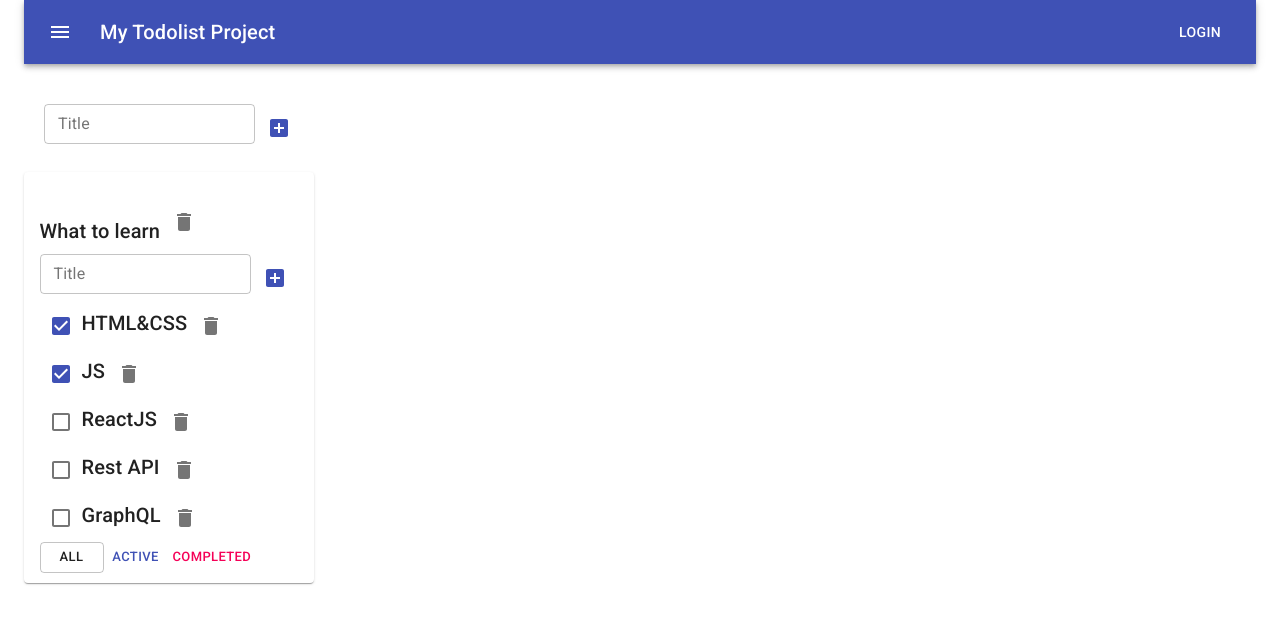
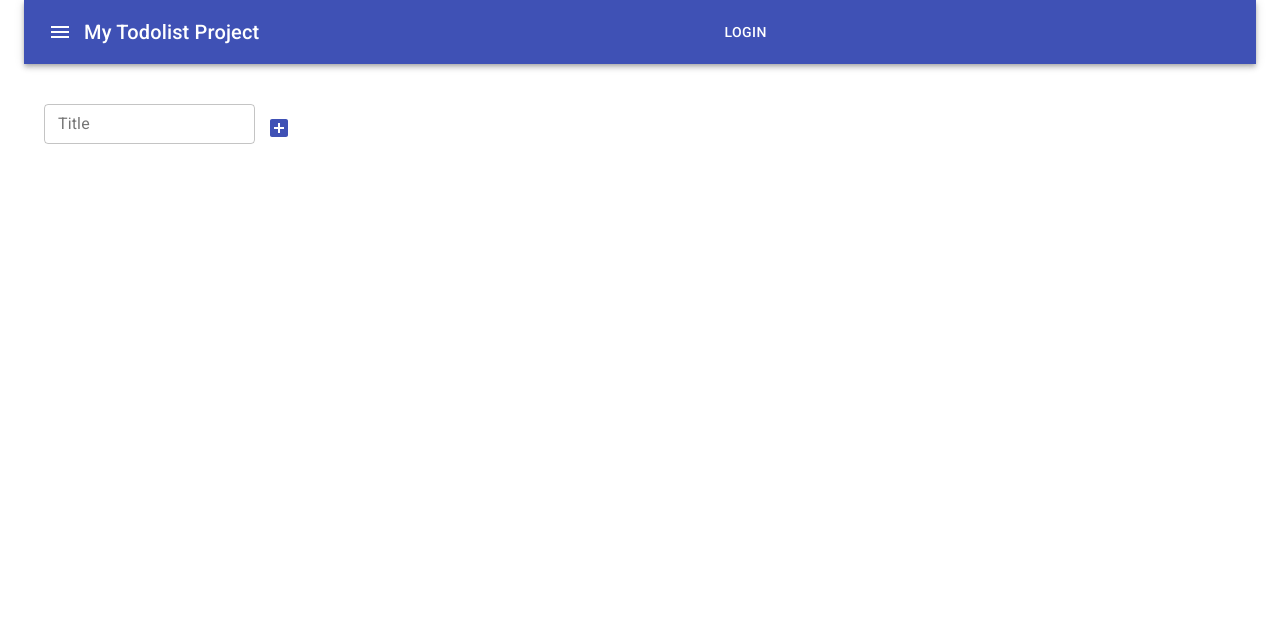
Before and after one commit to Kysapka/Todolist, a React (Create React App) app: page / in a window 1280 px wide. Shown: the top 624 px of the page. Built offline with nearby package versions, Linux system fonts and the light colour scheme.

Commit message:
Redux migration and more bugs fixed

```diff
--- a/package.json
+++ b/package.json
@@ -13,6 +13,8 @@
     "@types/node": "^12.0.0",
     "@types/react": "^17.0.0",
     "@types/react-dom": "^17.0.0",
+    "@types/react-redux": "^7.1.18",
+    "@types/redux": "^3.6.0",
     "@types/uuid": "^8.3.1",
     "gh-pages": "^3.2.3",
     "react": "^17.0.2",
--- a/src/App.tsx
+++ b/src/App.tsx
@@ -1,146 +1,47 @@
-import React, {useState} from 'react';
+import React from 'react';
 import './App.css';
 import {Todolist} from './Todolist';
 import {v1} from 'uuid';
 import {AddItemForm} from "./components/AddItemForm";
 
-
-import {createStyles, makeStyles, Theme} from '@material-ui/core/styles';
 import AppBar from '@material-ui/core/AppBar';
 import Toolbar from '@material-ui/core/Toolbar';
 import Typography from '@material-ui/core/Typography';
 import Button from '@material-ui/core/Button';
 import IconButton from '@material-ui/core/IconButton';
 import MenuIcon from '@material-ui/icons/Menu';
-import {Box, Container, Grid, Paper} from "@material-ui/core";
+import {Container, Grid, Paper} from "@material-ui/core";
 import {AppState} from "./redux/Store";
+import {addTodoListAC, removeTodoListAC} from "./reducers/TodolistReducer";
+import {addEmptyTaskListAC, removeEmptyTaskListAC} from "./reducers/TasksReducer";
 
-export type FilterValuesType = "all" | "active" | "completed";
-
-function App() {
+const App = () => {
 
     const rootState = AppState.getState()
-    console.log(rootState)
-
-    const useStyles = makeStyles((theme: Theme) =>
-        createStyles({
-            root: {
-                flexGrow: 1,
-            },
-            menuButton: {
-                marginRight: theme.spacing(2),
-            },
-            title: {
-                flexGrow: 1,
-            },
-        }),
-    );
-    const classes = useStyles();
-
-    // const todolistID_1 = v1()
-    // const todolistID_2 = v1()
-    //
-    // type todoListsType = Array<{ id: string, title: string, filter: FilterValuesType }>
-
-
-    // let initTodoListState: todoListsType = JSON.parse(localStorage.getItem('TDL')!)
-    // let initTasksState: tasksType = JSON.parse(localStorage.getItem('TSK')!)
-
-    // const [todoLists, setTodoLists] = useState<todoListsType>(
-    //     initTodoListState ? initTodoListState : []
-    //     //     [
-    //     //     {id: todolistID_1, title: "What to learn", filter: "all"},
-    //     //     {id: todolistID_2, title: "What to bye", filter: "all"}
-    //     // ]
-    // )
-
-    // type tasksType = {
-    //     [todolistID: string]: Array<{ id: string, title: string, isDone: boolean }>
-    // }
-
-
-    // const [tasks, setTasks] = useState<tasksType>(
-    //     initTasksState ? initTasksState : {}
-    //         {
-    //         [todolistID_1]: [
-    //             {id: v1(), title: "HTML&CSS", isDone: true},
-    //             {id: v1(), title: "JS", isDone: true},
-    //             {id: v1(), title: "ReactJS", isDone: false},
-    //             {id: v1(), title: "Rest API", isDone: false},
-    //             {id: v1(), title: "GraphQL", isDone: false},
-    //         ],
-    //         [todolistID_2]: [
-    //             {id: v1(), title: "Fish", isDone: true},
-    //             {id: v1(), title: "Meet", isDone: false},
-    //             {id: v1(), title: "Books", isDone: false},
-    //             {id: v1(), title: "Milk", isDone: true},
-    //             {id: v1(), title: "Water", isDone: false},
-    //         ],
-    //     }
-    // )
-
-    function changeFilter(todolistID: string, value: FilterValuesType) {
-        // setTodoLists(todoLists.map(tl => tl.id === todolistID ? {...tl, filter: value} : tl))
-    }
-
-    function addTask(todolistID: string, title: string) {
-        // let newTask = {...tasks, [todolistID]: [...tasks[todolistID], {id: v1(), title, isDone: false}]}
-        // setTasks(newTask)
-        // localStorage.removeItem('TSK')
-        // localStorage.setItem('TSK', JSON.stringify(newTask))
-    }
-    // function removeTask(todolistID: string, id: string) {
-    //     let updatedTasks = {...tasks, [todolistID]: tasks[todolistID].filter(ts => ts.id !== id)}
-    //     setTasks({...updatedTasks})
-    //     localStorage.removeItem('TSK')
-    //     localStorage.setItem('TSK', JSON.stringify(updatedTasks))
-    // }
-
-    function changeStatus(todolistID: string, taskId: string, isDone: boolean) {
-        // setTasks({...tasks, [todolistID]: tasks[todolistID].map(ts => ts.id === taskId ? {...ts, isDone} : ts)})
-        // //Дописать синх. с localstorage
-    }
+    const dispatch = AppState.dispatch
 
     const addTodoList = (title: string) => {
-        // const todolistID = v1()
-        // let newTodoList: todoListsType = [{id: todolistID, title, filter: "all"}, ...todoLists]
-        // setTodoLists(newTodoList)
-        // setTasks({...tasks, [todolistID]: []})
-        // localStorage.removeItem('TDL')
-        // localStorage.setItem('TDL', JSON.stringify(newTodoList))
+        let newID = v1()
+        dispatch(addTodoListAC(title, newID))
+        dispatch(addEmptyTaskListAC(newID))
     }
     const deleteTodoList = (todolistID: string) => {
-        // let updatedTodoList = [...todoLists.filter(tl => tl.id !== todolistID)]
-        // setTodoLists(updatedTodoList)
-        // delete tasks[todolistID]
-        // setTasks({...tasks})
-        // localStorage.removeItem(`TDL`)
-        // localStorage.setItem('TDL', JSON.stringify(updatedTodoList))
-        // localStorage.removeItem('TSK')
-        // localStorage.setItem('TSK', JSON.stringify({...tasks}))
+        dispatch(removeTodoListAC(todolistID))
+        dispatch(removeEmptyTaskListAC(todolistID))
     }
-    const changeTodoListTitle = (todolistID: string, title: string) => {
-        // setTodoLists(todoLists.map(tl => tl.id === todolistID ? {...tl, title} : tl))
-    }
-    const changeTaskTitle = (todolistID: string, taskID: string, title: string) => {
-        // setTasks({...tasks, [todolistID]: tasks[todolistID].map(ts => ts.id === taskID ? {...ts, title} : ts)})
-    }
-
-
-
 
     return (
         <div>
             <Container fixed>
                 <AppBar position="static" style={{marginBottom: 20}}>
                     <Toolbar>
-                        <IconButton edge="start" className={classes.menuButton} color="inherit" aria-label="menu">
+                        <IconButton edge="start" color="inherit" aria-label="menu">
                             <MenuIcon/>
                         </IconButton>
-                        <Typography variant="h6" className={classes.title}>
+                        <Typography variant="h6" >
                             My Todolist Project
                         </Typography>
-                        <Button color="inherit">Login</Button>
+                        <Button color="inherit" style={{flex: 1}}>Login</Button>
                     </Toolbar>
                 </AppBar>
 
@@ -166,13 +67,7 @@ function App() {
                                             todolistID={tl.id}
                                             title={tl.title}
                                             tasks={tasksForTodolist}
-                                            addTask={addTask}
-                                            // removeTask={removeTask}
                                             filter={tl.filter}
-                                            changeFilter={changeFilter}
-                                            changeTaskStatus={changeStatus}
-                                            changeTodoListTitle={changeTodoListTitle}
-                                            changeTaskTitle={changeTaskTitle}
                                             deleteTodoList={deleteTodoList}
                                             dispatch={AppState.dispatch.bind(AppState)}
                                         />
--- a/src/EditableSpan.tsx
+++ b/src/EditableSpan.tsx
@@ -5,7 +5,7 @@ type EditableSpanProps = {
     title: string
     onChange: (title: string) => void
 }
-export const EditableSpan = (props: EditableSpanProps) => {
+export const EditableSpan = React.memo((props: EditableSpanProps) => {
 
     const [editMode, setEditMode] = useState<boolean>(false)
     const [title, setTitle] = useState<string>(props.title ? props.title : '')
@@ -35,4 +35,4 @@ export const EditableSpan = (props: EditableSpanProps) => {
         : <Typography onDoubleClick={activateEditMode} variant="h6" component="span">
             {props.title}
         </Typography>
-}
+})
--- a/src/Todolist.tsx
+++ b/src/Todolist.tsx
@@ -1,10 +1,16 @@
 import React, {ChangeEvent} from 'react';
-import {FilterValuesType} from './App';
 import {AddItemForm} from "./components/AddItemForm";
 import {EditableSpan} from "./EditableSpan";
 import {Button, Checkbox, IconButton, Typography} from "@material-ui/core";
 import {Delete} from "@material-ui/icons";
-import {removeTaskAC, TasksActionsTypes} from "./reducers/TasksReducer";
+import {
+    addTaskAC,
+    changeTaskStatusAC,
+    changeTaskTitleAC,
+    removeTaskAC,
+    TasksActionsTypes
+} from "./reducers/TasksReducer";
+import {changeTodoListFilterAC, changeTodoListTitleAC, TodoListActionsTypes, FilterValuesType} from "./reducers/TodolistReducer";
 
 type TaskType = {
     id: string
@@ -17,41 +23,37 @@ type PropsType = {
     title: string
     deleteTodoList: (todolistID: string) => void
     tasks: Array<TaskType>
-    // removeTask: (todolistID: string, taskId: string) => void
-    changeFilter: (todolistID: string, value: FilterValuesType) => void
-    addTask: (todolistID: string, title: string) => void
-    changeTaskStatus: (todolistID: string, taskId: string, isDone: boolean) => void
-    changeTodoListTitle: (todolistID: string, title: string) => void
-    changeTaskTitle: (todolistID: string, taskId: string, title: string) => void
     filter: FilterValuesType
-    dispatch: (action: TasksActionsTypes) => void
+    dispatch: (action: TodoListActionsTypes | TasksActionsTypes) => void
 }
 
-export function Todolist(props: PropsType) {
+export const Todolist = React.memo((props: PropsType) => {
 
-    const onAllClickHandler = () => props.changeFilter(props.todolistID, "all");
-    const onActiveClickHandler = () => props.changeFilter(props.todolistID, "active");
-    const onCompletedClickHandler = () => props.changeFilter(props.todolistID, "completed");
+    const onAllClickHandler = () => props.dispatch(changeTodoListFilterAC(props.todolistID,"all"))
+    const onActiveClickHandler = () => props.dispatch(changeTodoListFilterAC(props.todolistID,"active"))
+    const onCompletedClickHandler = () => props.dispatch(changeTodoListFilterAC(props.todolistID,"completed"))
 
+
+    const onChangeTodoListHandler = (title: string) => {
+        props.dispatch(changeTodoListTitleAC(props.todolistID, title))
+    }
     const onDeleteTodolistHandler = () => {
         props.deleteTodoList(props.todolistID)
     }
-
+    const onChangeTaskName = (todolistID: string, tID: string, title: string) => {
+        props.dispatch(changeTaskTitleAC(todolistID, tID, title))
+    }
     const addTaskHandler = (title: string) => {
-        props.addTask(props.todolistID, title)
+        props.dispatch(addTaskAC(props.todolistID, title))
     }
     const removeTaskHandler = (todoListID: string, tID: string) => {
-        // props.removeTask(todoListID, tID)
-
         props.dispatch(removeTaskAC(todoListID, tID))
     }
 
 
     return <div>
         <Typography variant="h2" component="span">
-            <EditableSpan title={props.title} onChange={(title) => {
-                props.changeTodoListTitle(props.todolistID, title)
-            }}/>
+            <EditableSpan title={props.title} onChange={(title) => onChangeTodoListHandler(title)}/>
             <IconButton color="default" aria-label="delete Todolist" onClick={onDeleteTodolistHandler}>
                 <Delete/>
             </IconButton>
@@ -62,7 +64,7 @@ export function Todolist(props: PropsType) {
             {
                 props.tasks.map(t => {
                     const onChangeHandler = (e: ChangeEvent<HTMLInputElement>) => {
-                        props.changeTaskStatus(props.todolistID, t.id, e.currentTarget.checked);
+                        props.dispatch(changeTaskStatusAC(props.todolistID, t.id, e.currentTarget.checked))
                     }
                     return (
                         <div key={t.id} className={t.isDone ? "is-done" : ""}>
@@ -72,7 +74,7 @@ export function Todolist(props: PropsType) {
                                 color="primary"
                             />
                             <EditableSpan title={t.title}
-                                          onChange={(title) => props.changeTaskTitle(props.todolistID, t.id, title)}/>
+                                          onChange={(title) => onChangeTaskName(props.todolistID, t.id, title)}/>
                             <IconButton onClick={() => {removeTaskHandler(props.todolistID, t.id)}} aria-label="delete task" color="default">
                                 <Delete/>
                             </IconButton>
@@ -88,4 +90,4 @@ export function Todolist(props: PropsType) {
 
         </div>
     </div>
-}
+})
--- a/src/components/AddItemForm.tsx
+++ b/src/components/AddItemForm.tsx
@@ -1,40 +1,37 @@
 import React, {ChangeEvent, KeyboardEvent, useState} from "react";
-import {Button, IconButton, TextField} from "@material-ui/core";
+import {IconButton, TextField} from "@material-ui/core";
 import {AddBox} from "@material-ui/icons";
-
 
 type AddItemForm = {
     addItem: (title: string) => void
 }
-export const AddItemForm = (props: AddItemForm) => {
 
-    let [title, setTitle] = useState("")
+export const AddItemForm = React.memo((props: AddItemForm) => {
+    let [currentTitle, setCurrentTitle] = useState("")
     let [error, setError] = useState<string | null>(null)
 
     const onChangeHandler = (e: ChangeEvent<HTMLInputElement>) => {
-        setTitle(e.currentTarget.value)
+        setCurrentTitle(e.currentTarget.value)
     }
     const onKeyPressHandler = (e: KeyboardEvent<HTMLInputElement>) => {
         setError(null);
         if (e.key === 'Enter') {
             addTask();
-            setTitle('')
+            setCurrentTitle('')
         }
     }
-
     const addTask = () => {
-        if (title.trim() !== "") {
-            props.addItem(title.trim());
-            setTitle('')
+        if (currentTitle.trim() !== "") {
+            props.addItem(currentTitle.trim());
+            setCurrentTitle('')
         } else {
             setError("Title is required");
         }
     }
-
     return (
         <div>
             <TextField
-                    value={title}
+                value={currentTitle}
                 error={!!error}
                 helperText={error}
                 label="Title"
@@ -44,8 +41,8 @@ export const AddItemForm = (props: AddItemForm) => {
                 size="small"
             />
             <IconButton color="primary" onClick={addTask}>
-                <AddBox />
+                <AddBox/>
             </IconButton>
         </div>
     )
-}
+})
--- a/src/reducers/TasksReducer.ts
+++ b/src/reducers/TasksReducer.ts
@@ -2,44 +2,68 @@ import {v1} from "uuid";
 
 const ADD_TASK = 'ADD_TASK'
 const REMOVE_TASK = 'REMOVE_TASK'
+const ADD_EMPTY_TASK_LIST = 'ADD_EMPTY_TASK_LIST'
+const REMOVE_EMPTY_TASK_LIST = 'REMOVE_EMPTY_TASK_LIST'
+const CHANGE_TASK_NAME = 'CHANGE_TASK_NAME'
+const CHANGE_TASK_STATUS = 'CHANGE_TASK_STATUS'
 
 type tasksType = {
     [todolistID: string]: Array<{ id: string, title: string, isDone: boolean }>
 }
 
-export type TasksActionsTypes = ReturnType<typeof addTaskAC> | ReturnType<typeof removeTaskAC>
+export type TasksActionsTypes =
+    ReturnType<typeof addTaskAC>
+    | ReturnType<typeof removeTaskAC>
+    | ReturnType<typeof addEmptyTaskListAC>
+    | ReturnType<typeof removeEmptyTaskListAC>
+    | ReturnType<typeof changeTaskTitleAC>
+    | ReturnType<typeof changeTaskStatusAC>
 
-// let initTasksState: tasksType = JSON.parse(localStorage.getItem('TSK')!)
-
-let initTasksState = {
-    'id1': [
-    {id: v1(), title: "HTML&CSS", isDone: true},
-    {id: v1(), title: "JS", isDone: true},
-    {id: v1(), title: "ReactJS", isDone: false},
-    {id: v1(), title: "Rest API", isDone: false},
-    {id: v1(), title: "GraphQL", isDone: false},
-]
+let initTasksState: tasksType = JSON.parse(localStorage.getItem('TSK')!)
+const updateTasksLocalStorage = (tasks: tasksType) => {
+    localStorage.removeItem('TSK')
+    localStorage.setItem('TSK', JSON.stringify(tasks))
 }
-
-export const TasksReducer = (tasks: tasksType = initTasksState, action: TasksActionsTypes):tasksType => {
+export const TasksReducer = (tasks: tasksType = initTasksState ? initTasksState : {}, action: TasksActionsTypes) => {
     switch (action.type) {
 
         case "ADD_TASK":
-            let newTask = {...tasks, [action.todolistID]: [...tasks[action.todolistID], {id: v1(), title: action.title, isDone: false}]}
-            return newTask
-            // localStorage.removeItem('TSK')
-            // localStorage.setItem('TSK', JSON.stringify(newTask))
+            let newTasks = {...tasks, [action.todolistID]: [...tasks[action.todolistID], {id: v1(), title: action.title, isDone: false}]}
+            updateTasksLocalStorage(newTasks)
+            return newTasks
+
+        case "ADD_EMPTY_TASK_LIST":
+            return {...tasks, [action.newID]: []}
+
+        case REMOVE_EMPTY_TASK_LIST:
+            delete tasks[action.removedID]
+            updateTasksLocalStorage(tasks)
+            return tasks
 
         case "REMOVE_TASK":
-            let updatedTasks = {...tasks, [action.todolistID]: tasks[action.todolistID].filter(ts => ts.id !== action.id)}
-            console.log(updatedTasks)
-            return {...updatedTasks}
-            // localStorage.removeItem('TSK')
-            // localStorage.setItem('TSK', JSON.stringify(updatedTasks))
+            let reduceTasks = {...tasks, [action.todolistID]: tasks[action.todolistID]
+                    .filter(ts => ts.id !== action.id)}
+            updateTasksLocalStorage(reduceTasks)
+            return reduceTasks
+
+        case "CHANGE_TASK_NAME":
+            let changedNameTasks = {...tasks, [action.todolistID]: tasks[action.todolistID]
+                    .map(ts => ts.id === action.taskID ? {...ts, title: action.title} : ts)}
+            updateTasksLocalStorage(changedNameTasks)
+            return changedNameTasks
+
+        case "CHANGE_TASK_STATUS":
+            let changedStatusTasks = {...tasks, [action.todolistID]: tasks[action.todolistID].map(ts => ts.id === action.taskId ? {...ts, isDone: action.isDone} : ts)}
+            updateTasksLocalStorage(changedStatusTasks)
+            return changedStatusTasks
 
         default: return tasks
     }
 }
 
-export const addTaskAC = (todolistID: string, title: string) => ({type: ADD_TASK, todolistID, title}) as const
-export const removeTaskAC = (todolistID: string, id: string) => ({type: REMOVE_TASK, todolistID, id}) as const
+export const addEmptyTaskListAC = (newID: string) => ({type: ADD_EMPTY_TASK_LIST, newID} as const)
+export const removeEmptyTaskListAC = (removedID: string) => ({type: REMOVE_EMPTY_TASK_LIST, removedID} as const)
+export const addTaskAC = (todolistID: string, title: string) => ({type: ADD_TASK, todolistID, title} as const)
+export const removeTaskAC = (todolistID: string, id: string) => ({type: REMOVE_TASK, todolistID, id} as const)
+export const changeTaskTitleAC = (todolistID: string, taskID: string, title: string) => ({type: CHANGE_TASK_NAME, todolistID, taskID, title} as const)
+export const changeTaskStatusAC = (todolistID: string, taskId: string, isDone: boolean) => ({type: CHANGE_TASK_STATUS, todolistID, taskId, isDone} as const)
--- a/src/reducers/TodolistReducer.ts
+++ b/src/reducers/TodolistReducer.ts
@@ -1,38 +1,51 @@
-import {v1} from "uuid";
-
 const ADD_TODOLIST = 'ADD-TODOLIST'
 const REMOVE_TODOLIST = 'REMOVE_TODOLIST'
+const CHANGE_TDL_NAME = 'CHANGE_TDL_NAME'
+const CHANGE_FILTER = 'CHANGE_FILTER'
 
-type FilterValuesType = "all" | "active" | "completed";
+export type FilterValuesType = "all" | "active" | "completed";
+
 export type todoListsType = Array<{ id: string, title: string, filter: FilterValuesType }>
 
-export type TodoListActionsTypes = ReturnType<typeof addTodoListAC> | ReturnType<typeof removeTodoListAC>
+export type TodoListActionsTypes =
+    ReturnType<typeof addTodoListAC>
+    | ReturnType<typeof removeTodoListAC>
+    | ReturnType<typeof changeTodoListTitleAC>
+    | ReturnType<typeof changeTodoListFilterAC>
 
-// let initState: todoListsType = JSON.parse(localStorage.getItem('TDL')!)
-let initState: todoListsType = [
-    {id: 'id1', title: "What to learn", filter: "all"},
-]
+let initState: todoListsType = JSON.parse(localStorage.getItem('TDL')!)
 
-export const TotoListReducer = (todoLists: todoListsType = initState, action: TodoListActionsTypes):todoListsType => {
+const updateTodoListLocalStorage = (todoList: todoListsType) => {
+    localStorage.removeItem('TDL')
+    localStorage.setItem('TDL', JSON.stringify(todoList))
+}
+
+export const TotoListReducer = (todoLists: todoListsType = initState ? initState : [], action: TodoListActionsTypes):todoListsType => {
     switch (action.type) {
         case "ADD-TODOLIST":
-            let newTodoList: todoListsType = [{id: v1(), title: action.title, filter: "all"}, ...todoLists]
+            let newTodoList: todoListsType = [...todoLists, {id: action.newID, title: action.title, filter: "all"}]
+            updateTodoListLocalStorage(newTodoList)
             return newTodoList
-            // setTasks({...tasks, [todolistID]: []})
-            // localStorage.removeItem('TDL')
-            // localStorage.setItem('TDL', JSON.stringify(newTodoList))
+
         case REMOVE_TODOLIST:
-            let updatedTodoList = [...todoLists.filter(tl => tl.id !== action.todolistID)]
+            let filteredTodoList = [...todoLists.filter(tl => tl.id !== action.todolistID)]
+            updateTodoListLocalStorage(filteredTodoList)
+            return filteredTodoList
+
+        case "CHANGE_TDL_NAME":
+            let updatedTodoList = todoLists.map(tl => tl.id === action.todolistID ? {...tl, title : action.title} : tl)
+            updateTodoListLocalStorage(updatedTodoList)
             return updatedTodoList
-            // delete tasks[todolistID]
-            // setTasks({...tasks})
-            // localStorage.removeItem(`TDL`)
-            // localStorage.setItem('TDL', JSON.stringify(updatedTodoList))
-            // localStorage.removeItem('TSK')
-            // localStorage.setItem('TSK', JSON.stringify({...tasks}))
-            default: return todoLists
+
+        case "CHANGE_FILTER":
+            let filteredTodolist = todoLists.map(tl => tl.id === action.todolistID ? {...tl, filter: action.value} : tl)
+            return filteredTodolist
+
+        default: return todoLists
     }
 }
 
-export const addTodoListAC = (title: string) => ({type: ADD_TODOLIST, title} as const)
+export const addTodoListAC = (title: string, newID: string) => ({type: ADD_TODOLIST, title, newID} as const)
 export const removeTodoListAC = (todolistID: string) => ({type: REMOVE_TODOLIST, todolistID} as const)
+export const changeTodoListTitleAC = (todolistID: string, title: string) => ({type: CHANGE_TDL_NAME, todolistID, title} as const)
+export const changeTodoListFilterAC = (todolistID: string, value: FilterValuesType) => ({type: CHANGE_FILTER, todolistID, value} as const)
```
Also changed, not shown: src/index.tsx (+14 -1 lines), 2 other files (tests, documents, lock files or other folders). Lines whose indentation alone changed are shown as unchanged.
